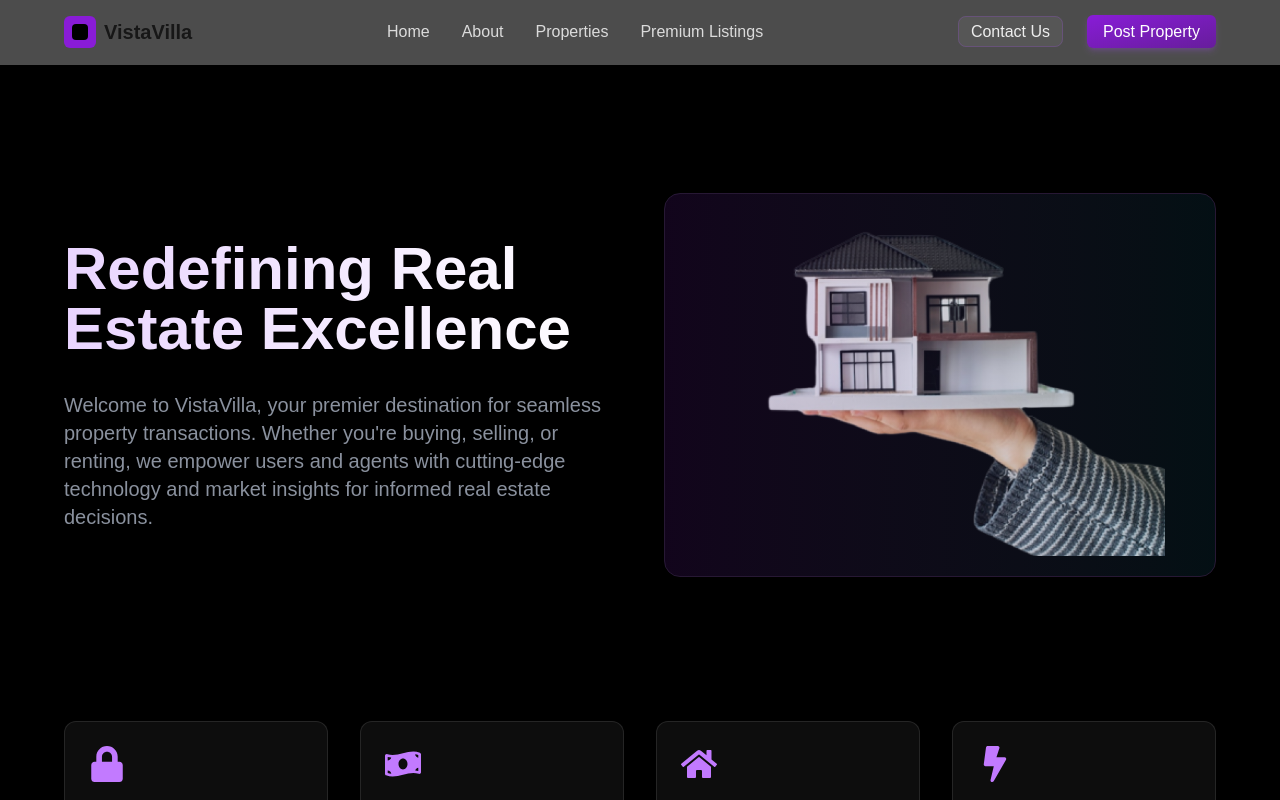
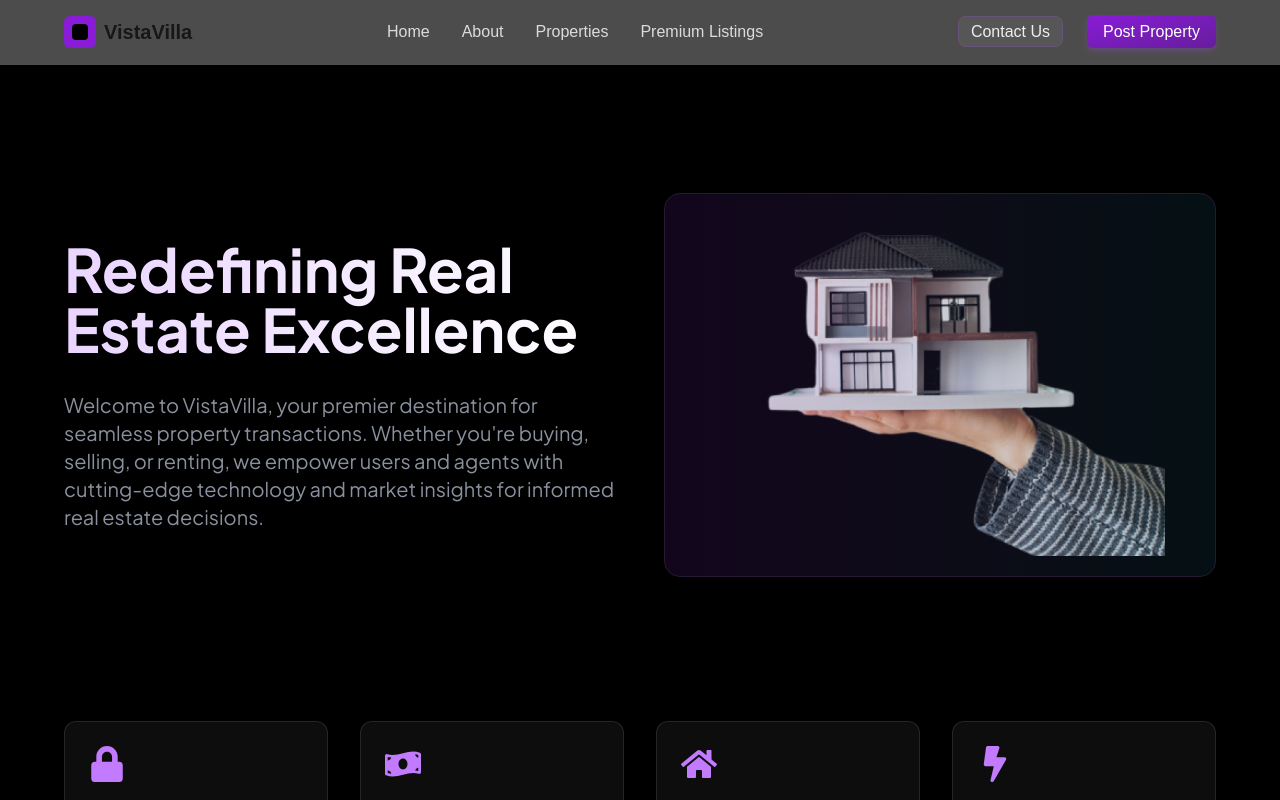
Before and after one commit to Aryanftw/vista-villa, a Next.js app: page /about in a window 1280 px wide. Shown: the top 800 px of the page. Built offline with nearby package versions, Linux system fonts and the light colour scheme.

Commit message:
ui enhanced

```diff
--- a/app/components/About.js
+++ b/app/components/About.js
@@ -4,10 +4,12 @@ import { motion } from "framer-motion";
 import Link from "next/link";
 import Image from "next/image";
 import { FaLock, FaMoneyBillWave, FaHome, FaBolt, FaSearch, FaHandshake, FaChartLine, FaUserShield } from "react-icons/fa";
+import { Plus_Jakarta_Sans } from "next/font/google";
+const jakarta = Plus_Jakarta_Sans({ subsets: ["latin"], weight: ["400", "500", "600", "700"] });
 
 export default function AboutPage() {
   return (
-    <div className="bg-black text-white min-h-screen">
+    <div className={`${jakarta.className} bg-black text-white min-h-screen`}>
       {/* Hero Section with Image */}
       <div className="relative overflow-hidden pt-32 pb-20">
         <div className="max-w-7xl mx-auto px-6 lg:px-16 relative z-10">
--- a/app/components/Allproperties.js
+++ b/app/components/Allproperties.js
@@ -107,7 +107,7 @@ export default function PropertiesListingSection() {
   }, [searchTerm, filters]);
 
   return (
-    <div className={`${jakarta.className}bg-black text-white py-16 relative`}>
+    <div className={`${jakarta.className} bg-black text-white py-16 relative`}>
       {/* Background effects */}
       <motion.div
         className="absolute top-1/3 left-1/4 w-64 h-64 bg-purple-600/20 rounded-full filter blur-3xl opacity-30"
```
